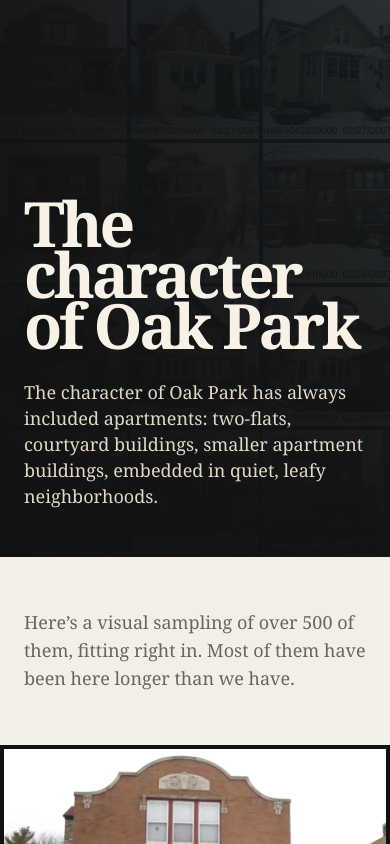
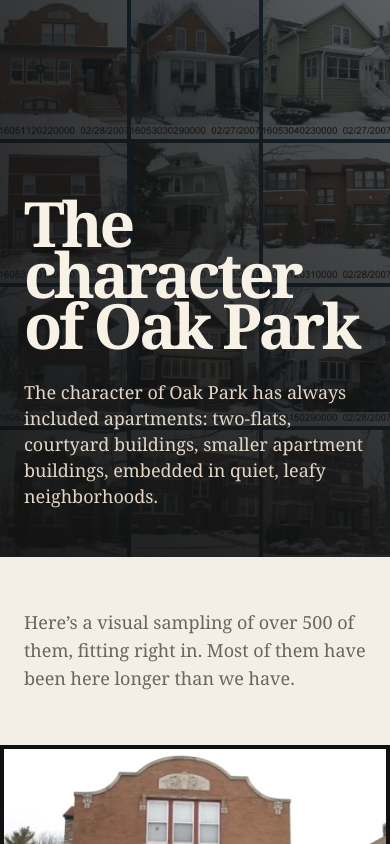
Before and after one commit to jvanderberg/op-character, a Next.js app: page / in a window 390 px wide. Shown: the top 844 px of the page. Built offline with nearby package versions, Linux system fonts and the light colour scheme.

Commit message:
Lighten character image overlays

```diff
--- a/app/globals.css
+++ b/app/globals.css
@@ -199,9 +199,9 @@
 /* ---------- character collage ---------- */
 .character-page { background: #111; color: #f7f1e6; min-height: 100svh; }
 .character-hero { min-height: 78svh; display: grid; align-items: end; padding: 12svh 7vw 8svh; position: relative; overflow: hidden; background: var(--navy); }
-.character-hero::after { content: ""; position: absolute; inset: 0; background: linear-gradient(90deg, rgba(17, 17, 17, .92) 0%, rgba(17, 17, 17, .62) 48%, rgba(17, 17, 17, .22) 100%), linear-gradient(0deg, rgba(17, 17, 17, .88) 0%, rgba(17, 17, 17, .12) 55%); z-index: 1; }
+.character-hero::after { content: ""; position: absolute; inset: 0; background: linear-gradient(90deg, rgba(17, 17, 17, .74) 0%, rgba(17, 17, 17, .42) 48%, rgba(17, 17, 17, .08) 100%), linear-gradient(0deg, rgba(17, 17, 17, .68) 0%, rgba(17, 17, 17, .08) 58%); z-index: 1; }
 .character-hero > div:not(.character-hero-grid) { max-width: 1180px; position: relative; z-index: 2; }
-.character-hero-grid { position: absolute; inset: 0; display: grid; grid-template-columns: repeat(6, 1fr); grid-auto-rows: 33.333%; gap: 4px; opacity: .62; z-index: 0; }
+.character-hero-grid { position: absolute; inset: 0; display: grid; grid-template-columns: repeat(6, 1fr); grid-auto-rows: 33.333%; gap: 4px; opacity: .82; z-index: 0; }
 .character-hero-grid img { width: 100%; height: 100%; object-fit: cover; filter: saturate(.85) contrast(1.05); }
 .character-kicker { margin: 0 0 18px; font: 11px Arial, sans-serif; letter-spacing: .18em; text-transform: uppercase; color: #edb653; }
 .character-hero h1 { margin: 0; max-width: 1000px; font: 700 clamp(58px, 9vw, 142px)/.82 Georgia, serif; letter-spacing: -.055em; }
@@ -266,8 +266,8 @@
   footer { grid-template-columns: 1fr; }
   footer > div { justify-content: flex-start; }
   .character-hero { min-height: 66svh; padding: 80px 24px 48px; }
-  .character-hero::after { background: linear-gradient(90deg, rgba(17, 17, 17, .94) 0%, rgba(17, 17, 17, .72) 100%), linear-gradient(0deg, rgba(17, 17, 17, .88), rgba(17, 17, 17, .2)); }
-  .character-hero-grid { grid-template-columns: repeat(3, 1fr); grid-auto-rows: 25%; opacity: .48; }
+  .character-hero::after { background: linear-gradient(90deg, rgba(17, 17, 17, .78) 0%, rgba(17, 17, 17, .54) 100%), linear-gradient(0deg, rgba(17, 17, 17, .7), rgba(17, 17, 17, .08)); }
+  .character-hero-grid { grid-template-columns: repeat(3, 1fr); grid-auto-rows: 25%; opacity: .72; }
   .character-hero h1 { font-size: clamp(54px, 16vw, 76px); }
   .character-hero p:last-child { font-size: 18px; }
   .character-intro { grid-template-columns: 1fr; padding: 52px 24px; gap: 24px; }
--- a/scripts/social-preview.html
+++ b/scripts/social-preview.html
@@ -26,7 +26,7 @@
         grid-template-columns: repeat(8, 1fr);
         grid-template-rows: repeat(4, 1fr);
         gap: 4px;
-        opacity: 0.72;
+        opacity: 0.88;
       }
       img {
         width: 100%;
@@ -38,8 +38,8 @@
         position: absolute;
         inset: 0;
         background:
-          linear-gradient(90deg, rgba(17,17,17,0.94) 0%, rgba(17,17,17,0.78) 45%, rgba(17,17,17,0.28) 100%),
-          linear-gradient(0deg, rgba(17,17,17,0.92) 0%, rgba(17,17,17,0.32) 55%, rgba(17,17,17,0.18) 100%);
+          linear-gradient(90deg, rgba(17,17,17,0.76) 0%, rgba(17,17,17,0.48) 45%, rgba(17,17,17,0.08) 100%),
+          linear-gradient(0deg, rgba(17,17,17,0.68) 0%, rgba(17,17,17,0.16) 58%, rgba(17,17,17,0.04) 100%);
       }
       .copy {
         position: absolute;
```
Also changed, not shown: 1 other file (tests, documents, lock files or other folders).
